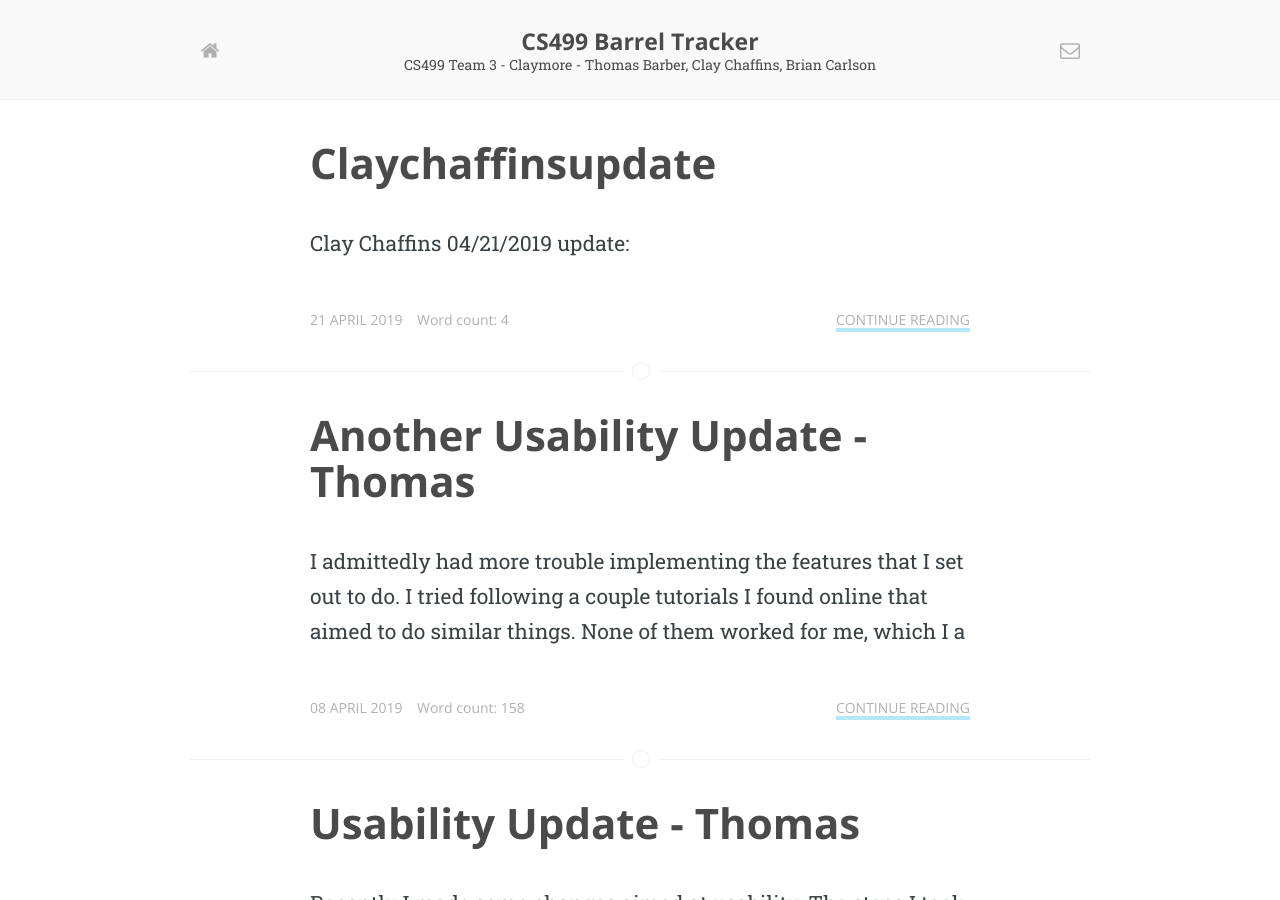
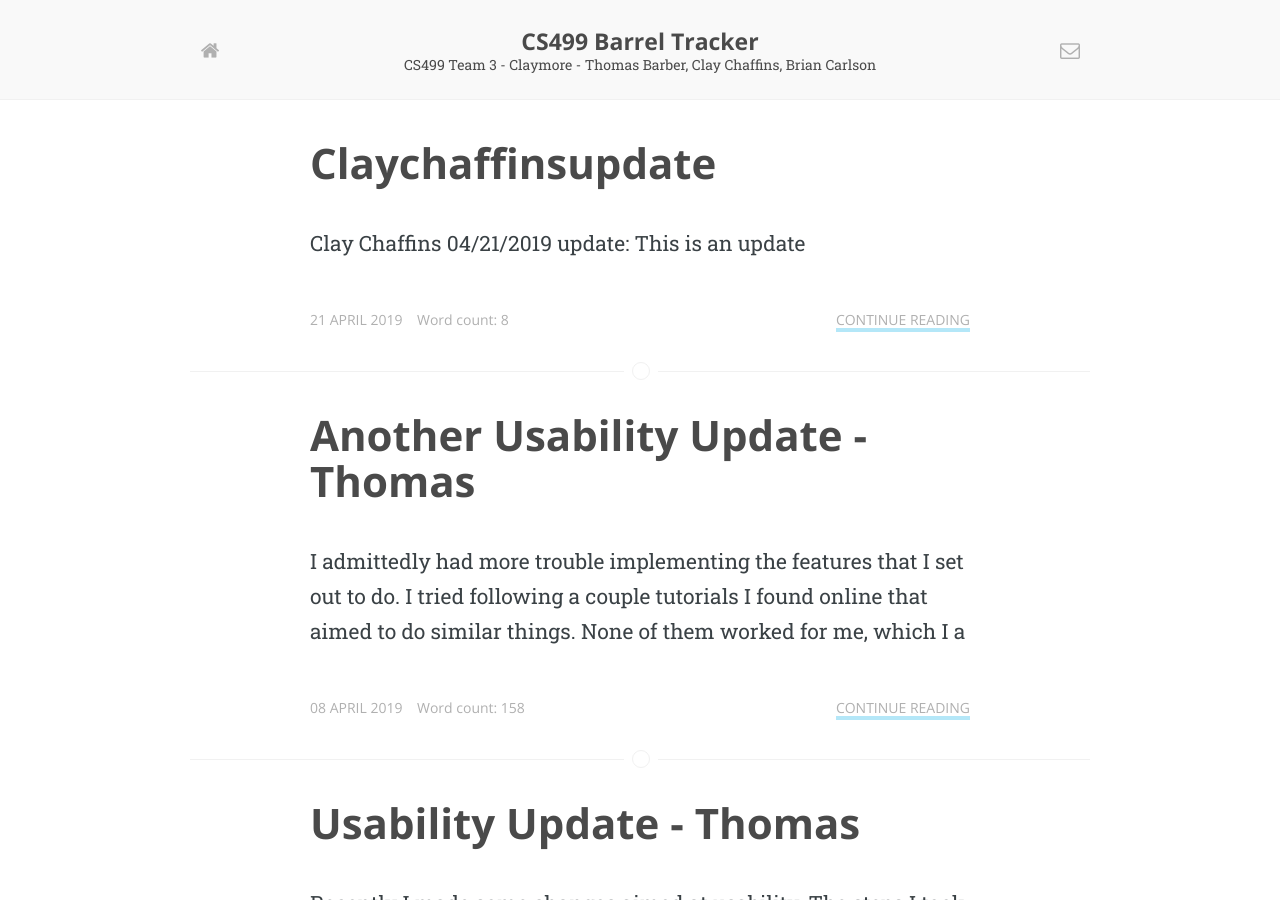
Before and after one commit to TheRobotCarlson/BarrelTracker, a Jekyll site: the page built from index.html, in a window 1280 px wide and 900 px high. Built offline with Jekyll 4.4.1, drawn with Linux system fonts in a browser that asks for light colours; some web fonts are replaced; the list of posts is cut into pages by our own code.

Commit message:
Update 2019-04-21-ClayChaffinsUpdate.md

```diff
--- a/_posts/2019/04/2019-04-21-ClayChaffinsUpdate.md
+++ b/_posts/2019/04/2019-04-21-ClayChaffinsUpdate.md
@@ -2,3 +2,4 @@
 published: true
 ---
 Clay Chaffins 04/21/2019 update:
+This is an update
```
